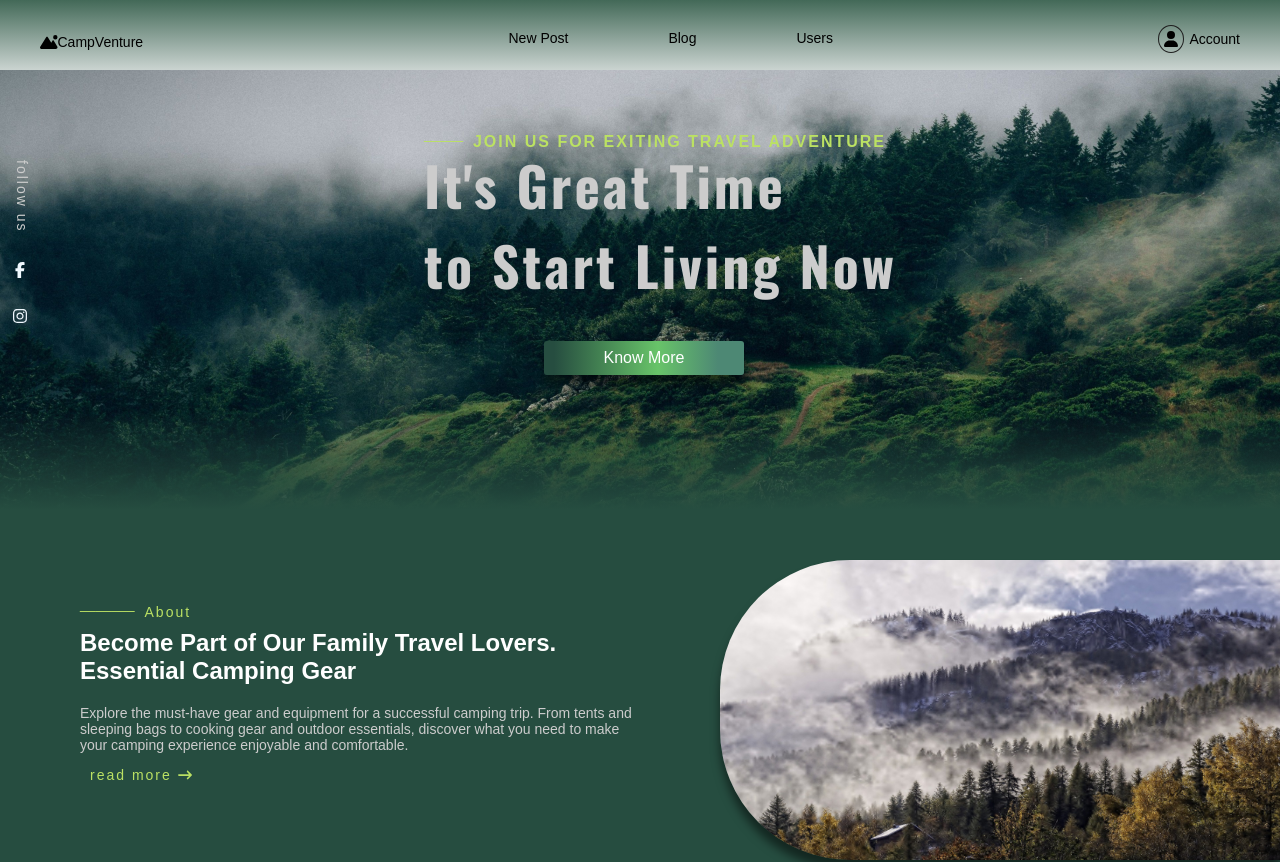
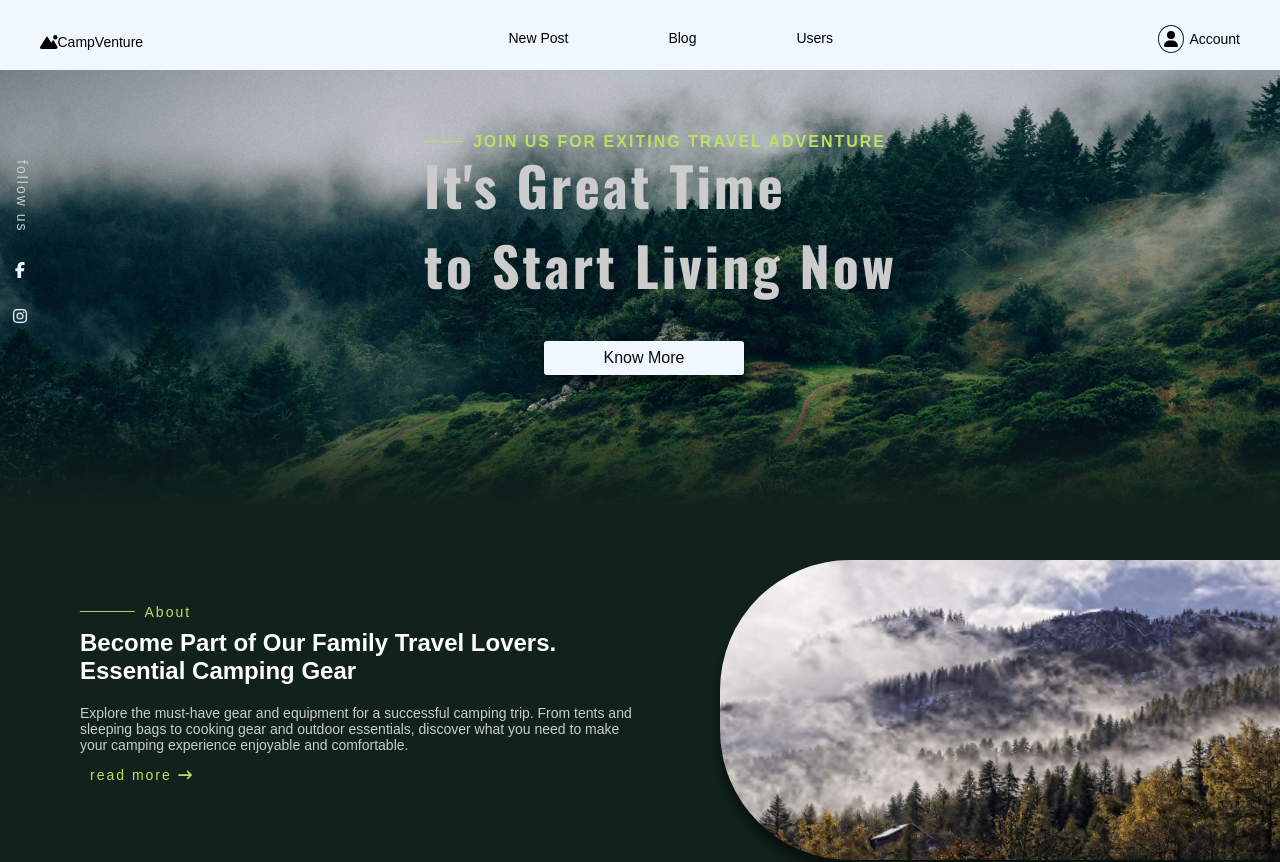
Before and after one commit to julmov/travel-camping-blog, a Vue app in the folder blog/: page /home in a window 1280 px wide. Shown: the top 862 px of the page. Built offline with nearby package versions, Linux system fonts and the light colour scheme; no server answers.

Commit message:
changed nackground and buttons

```diff
--- a/blog/src/components/HomePage.vue
+++ b/blog/src/components/HomePage.vue
@@ -90,7 +90,7 @@ import PopularUsers from './PopularUsers.vue'
 .link-know-more{
   text-decoration: none;
   font-size: 16px;
-  color: white;
+  color: rgb(11, 11, 11);
 }
 
 </style>
--- a/blog/src/css/HomePage.css
+++ b/blog/src/css/HomePage.css
@@ -70,7 +70,7 @@ justify-content: space-between;
   left: 0;
   right: 0;
   height: 100px; /* Adjust this height to control the fade amount */
-  background: linear-gradient(to bottom, rgba(255, 255, 255, 0), rgb(38 77 64));
+     background: linear-gradient(to bottom, rgba(255, 255, 255, 0), rgb(17 33 27));
 }
 
 .icons{
@@ -138,6 +138,7 @@ justify-content: space-between;
 .know-more{
 margin-left: 120px;
   box-shadow: 0px 10px 10px rgba(0, 0, 0, 0.5);
+background-color: aliceblue;
 }
 
 .first-and-third-img{
--- a/blog/src/css/LoginPage.css
+++ b/blog/src/css/LoginPage.css
@@ -49,9 +49,8 @@ button {
 }
 
 button {
-  background: rgb(38,77,64);
-  background: linear-gradient(90deg, rgba(38,77,64,1) 5%, rgba(104,196,105,1) 57%, rgba(77,136,116,1) 87%);
-  color: white;
+  background-color: aliceblue;
+
   cursor: pointer;
   width: 50%; /* Set button width to 50% of its container */
   max-width: 200px;
--- a/blog/src/style.css
+++ b/blog/src/style.css
@@ -8,7 +8,7 @@
 }
 
 body{
-background-color: #264d40;
+background-color: #11211b;
   box-sizing: border-box;
   display: flex;
   justify-content: center;
@@ -25,7 +25,7 @@ flex-direction: row;
 justify-content: space-between;
 width: 100%;
 height: 70px;
-background: linear-gradient(0deg, rgb(254 254 254 / 76%) 0%, rgb(182 217 182 / 20%) 100%);
+background-color: aliceblue;
 margin-top: 0;
 }
 .top-container P{
```
